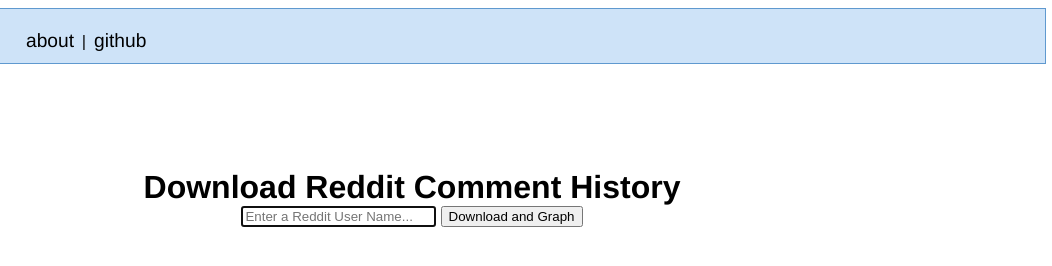
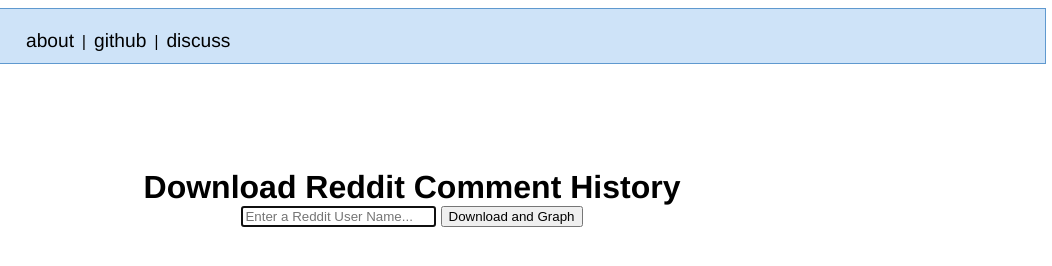
Before and after one commit to 1wheel/reddit-comment-visualizer, a plain HTML site: page index.html in a window 1280 px wide. Shown: the full height of the page, 228-1280 px from the left. Drawn offline with nearby package versions, Linux system fonts and the light colour scheme.

Commit message:
readme updated

```diff
--- a/index.html
+++ b/index.html
@@ -12,6 +12,8 @@
 				<a class= "blacklink" href="http://www.roadtolarissa.com/tag/redditgraphs/">about</a>
 		 		<code>|</code>
 		 		<a class= "blacklink" href="https://github.com/1wheel/reddit-comment-visualizer/">github</a>
+		 		<code>|</code>
+		 		<a class= "blacklink" href="www.reddit.com/r/graphs/">discuss</a>
 			</span>
 		</div>
 
```
Also changed, not shown: 1 other file.
